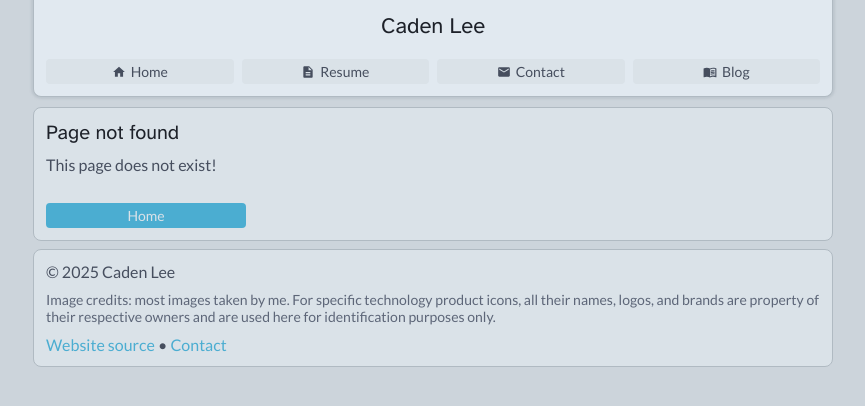
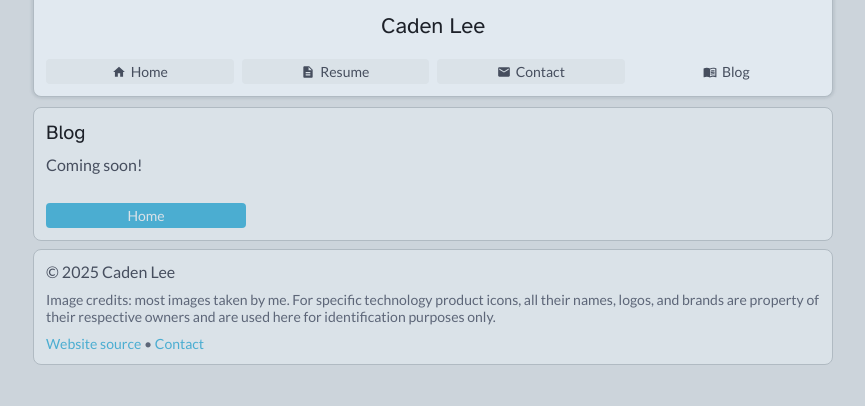
Before and after one commit to CadenLee2/personal-website, a React (Vite) app in the folder frontend/: page /blog in a window 1280 px wide. Shown: the top 406 px of the page, without its empty margins (207-1072 px from the left). Built offline with nearby package versions, Linux system fonts and the light colour scheme.

Commit message:
feat: placeholder pages

```diff
--- a/frontend/src/App.tsx
+++ b/frontend/src/App.tsx
@@ -9,11 +9,18 @@ import {
 
 import Error from './pages/Error';
 import Home from './pages/Home';
+import Resume from './pages/Resume';
+import Contact from './pages/Contact';
+import Blog from './pages/Blog';
 
 const router = createBrowserRouter(
   createRoutesFromElements(
-    <Route path="/" element={<Home />} errorElement={<Error />}>
-    </Route>
+    <>
+      <Route path="/" element={<Home />} errorElement={<Error />} />
+      <Route path="/resume" element={<Resume />} errorElement={<Error />} />
+      <Route path="/contact" element={<Contact />} errorElement={<Error />} />
+      <Route path="/blog" element={<Blog />} errorElement={<Error />} />
+    </>
   )
 )
 
--- a/frontend/src/components/PageFrame.tsx
+++ b/frontend/src/components/PageFrame.tsx
@@ -17,15 +17,15 @@ function TopBar(props: { pageName?: PageName }) {
           <LinkButton href="/" disabled={props.pageName === "home"}>
             <MdHome /> Home
           </LinkButton>
-          <LinkButton href="/resume">
+          <LinkButton href="/resume" disabled={props.pageName === "resume"}>
             <MdDescription /> Resume
           </LinkButton>
         </div>
         <div>
-          <LinkButton href="/contact">
+          <LinkButton href="/contact" disabled={props.pageName === "contact"}>
             <MdEmail /> Contact
           </LinkButton>
-          <LinkButton href="/blog">
+          <LinkButton href="/blog" disabled={props.pageName === "blog"}>
             <MdMenuBook /> Blog
           </LinkButton>
         </div>
@@ -35,15 +35,14 @@ function TopBar(props: { pageName?: PageName }) {
 }
 
 function Footer() {
-  // TODO: link to repo to view the source code
   return (
     <div className="section">
       <span>© 2025 Caden Lee</span>
       <span className="small-text">
         Image credits: most images taken by me. For specific technology product icons, all their names, logos, and brands are property of their respective owners and are used here for identification purposes only.
       </span>
-      <span>
-        <a href="https://github.com/CadenLee2">Website source</a>
+      <span className="small-text">
+        <a href="https://github.com/CadenLee2/personal-website">Website source</a>
         {" "}•{" "}
         <NavLink to="/contact">Contact</NavLink>
       </span>
--- a/frontend/src/pages/Blog.tsx
+++ b/frontend/src/pages/Blog.tsx
@@ -0,0 +1,20 @@
+import '../App.css'
+import PageFrame from '../components/PageFrame';
+
+import { LinkButton } from '../components/Button';
+
+function Blog() {
+  return (
+    <PageFrame pageName='blog'>
+      <div className="section error">
+        <h2>Blog</h2>
+        Coming soon!
+        <br />
+        <br />
+        <LinkButton variant="blue" href="/">Home</LinkButton>
+      </div>
+    </PageFrame>
+  );
+}
+
+export default Blog;
--- a/frontend/src/pages/Contact.tsx
+++ b/frontend/src/pages/Contact.tsx
@@ -0,0 +1,20 @@
+import '../App.css'
+import PageFrame from '../components/PageFrame';
+
+import { LinkButton } from '../components/Button';
+
+function Contact() {
+  return (
+    <PageFrame pageName='contact'>
+      <div className="section error">
+        <h2>Contact</h2>
+        Coming soon!
+        <br />
+        <br />
+        <LinkButton variant="blue" href="/">Home</LinkButton>
+      </div>
+    </PageFrame>
+  );
+}
+
+export default Contact;
--- a/frontend/src/pages/Resume.tsx
+++ b/frontend/src/pages/Resume.tsx
@@ -0,0 +1,20 @@
+import '../App.css'
+import PageFrame from '../components/PageFrame';
+
+import { LinkButton } from '../components/Button';
+
+function Resume() {
+  return (
+    <PageFrame pageName='resume'>
+      <div className="section error">
+        <h2>Resume</h2>
+        Coming soon!
+        <br />
+        <br />
+        <LinkButton variant="blue" href="/">Home</LinkButton>
+      </div>
+    </PageFrame>
+  );
+}
+
+export default Resume;
```
